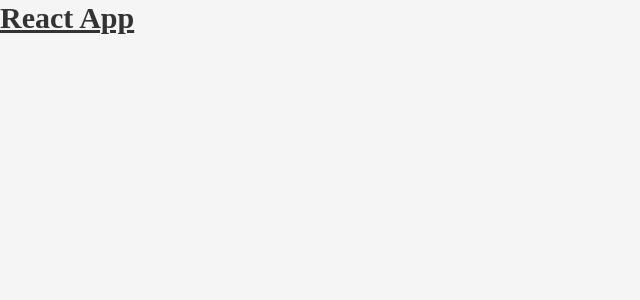
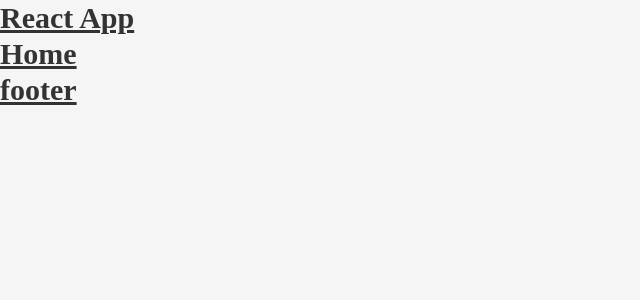
Before and after one commit to Yamamoto1012/Portforio, a React (Create React App) app: page / in a window 1280 px wide. Shown: the top 300 px of the page, without its empty margins (0-640 px from the left). Built offline with nearby package versions, Linux system fonts and the light colour scheme; a web font is replaced by a local one.

Commit message:
react-router-domを導入し、ルーティングを楽にした

```diff
--- a/package.json
+++ b/package.json
@@ -12,6 +12,7 @@
     "@types/react-dom": "^18.2.1",
     "react": "^18.2.0",
     "react-dom": "^18.2.0",
+    "react-router-dom": "^6.10.0",
     "react-scripts": "5.0.1",
     "typescript": "^4.9.5",
     "web-vitals": "^2.1.4"
--- a/src/App.tsx
+++ b/src/App.tsx
@@ -1,7 +1,16 @@
-export default function App() {
+import Home from "./pages/Home";
+import About from "./pages/About";
+import { BrowserRouter as Router, Routes, Route } from "react-router-dom";
+
+const App = () => {
   return (
-    <div>
-      <h1 className="font-kaisei text-3xl font-bold underline">React App</h1>
-    </div>
+    <Router>
+      <Routes>
+        <Route path="/" element={<Home />} />
+        <Route path="/about" element={<About />} />
+      </Routes>
+    </Router>
   )
 };
+
+export default App;
--- a/src/pages/Home.tsx
+++ b/src/pages/Home.tsx
@@ -1,7 +1,12 @@
+import Header from "../components/Header";
+import Footer from "../components/Footer";
+
 export default function Home() {
     return (
         <div>
+            <Header />
             <h1 className="font-kaisei text-3xl font-bold underline">Home</h1>
+            <Footer />
         </div>
     )
 }
```
Also changed, not shown: 2 other files (tests, documents, lock files or other folders).
